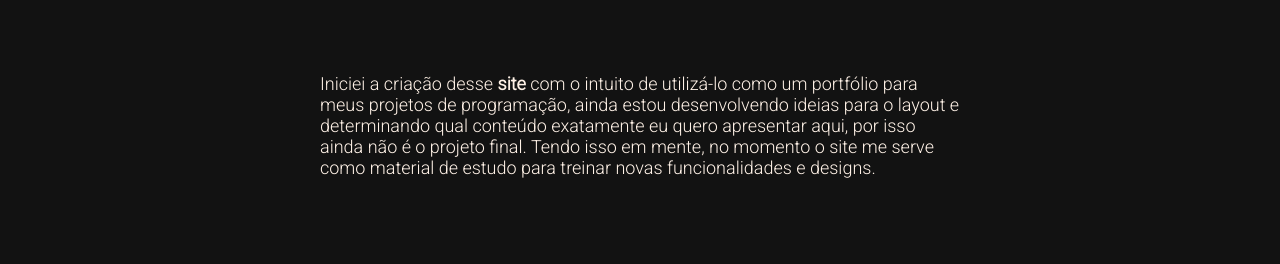
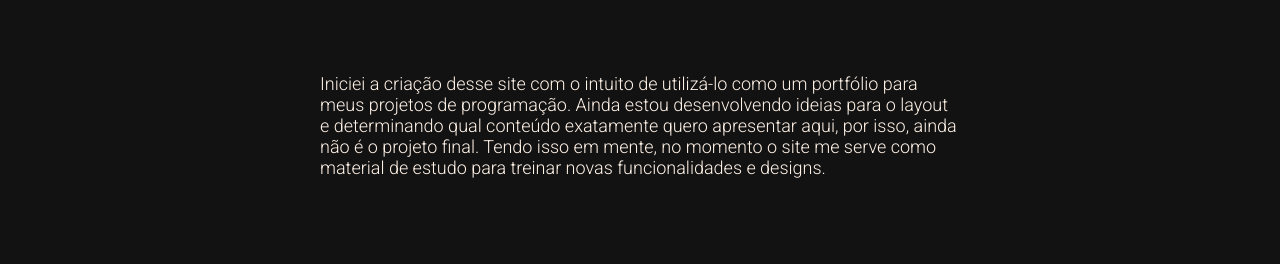
Before and after one commit to bruno-srio/portfolio, a plain HTML site: page index.html in a window 1280 px wide. Shown: the part 1021-1285 px from the top of the page. Drawn offline with Linux system fonts and the light colour scheme.

Commit message:
index update

```diff
--- a/index.html
+++ b/index.html
@@ -46,7 +46,7 @@
         </section>
         <section>
             <h3>Objetivo desse projeto</h3>
-            <p>Iniciei a criação desse <strong>site</strong> com o intuito de utilizá-lo como um portfólio para meus projetos de programação, ainda estou desenvolvendo ideias para o layout e determinando qual conteúdo exatamente eu quero apresentar aqui, por isso ainda não é o projeto final. Tendo isso em mente, no momento o site me serve como material de estudo para treinar novas funcionalidades e designs.
+            <p>Iniciei a criação desse site com o intuito de utilizá-lo como um portfólio para meus projetos de programação. Ainda estou desenvolvendo ideias para o layout e determinando qual conteúdo exatamente quero apresentar aqui, por isso, ainda não é o projeto final. Tendo isso em mente, no momento o site me serve como material de estudo para treinar novas funcionalidades e designs.
             <aside>
                 <a href="https://www.linkedin.com/in/bruno-sr/" target="_blank"><img id="linkedin-I" class="raise" src="img/linkedin.png" alt="linkedin"></a>
                 <a href="https://github.com/bruno-srio" target="_blank"><img id="github-I" class="raise" src="img/github_white.png" alt="github"></a>
```
